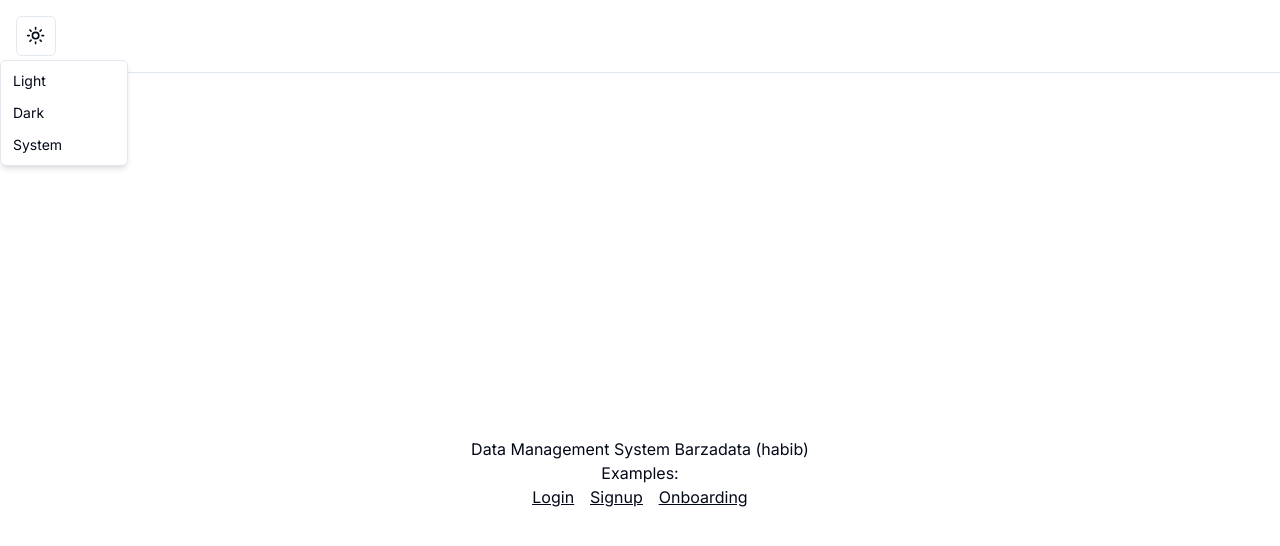
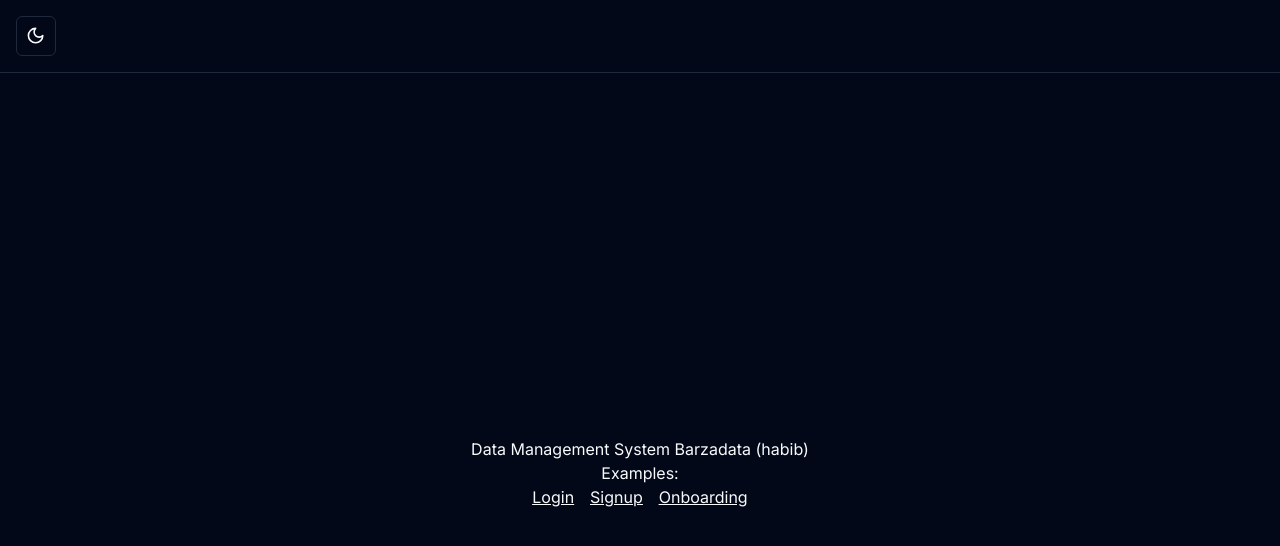
Before and after one commit to mhabbatein/data-management-system-app, a Next.js app: page / in a window 1280 px wide. Both pictures are taken after a click on the button "Toggle theme". Shown: the top 546 px of the page. Built offline with nearby package versions, Linux system fonts and the light colour scheme.

Commit message:
fix toggle button

```diff
--- a/components/ModeToggle.tsx
+++ b/components/ModeToggle.tsx
@@ -1,40 +1,33 @@
-"use client"
+"use client";
 
-import * as React from "react"
-import { Moon, Sun } from "lucide-react"
-import { useTheme } from "next-themes"
+import * as React from "react";
+import { Moon, Sun } from "lucide-react";
+import { useTheme } from "next-themes";
 
-import { Button } from "@/components/ui/button"
+import { Button } from "@/components/ui/button";
 import {
   DropdownMenu,
   DropdownMenuContent,
   DropdownMenuItem,
   DropdownMenuTrigger,
-} from "@/components/ui/dropdown-menu"
+} from "@/components/ui/dropdown-menu";
 
 export function ModeToggle() {
-  const { setTheme } = useTheme()
+  const { theme, setTheme } = useTheme();
 
   return (
-    <DropdownMenu>
-      <DropdownMenuTrigger asChild>
-        <Button variant="outline" size="icon">
+    <Button variant="outline" size="icon">
+      {theme == "dark" ? (
+        <div onClick={() => setTheme("light")}>
+          <Moon className="h-[1.2rem] w-[1.2rem] rotate-0 scale-100 transition-all" />
+        </div>
+      ) : (
+        <div onClick={() => setTheme("dark")}>
           <Sun className="h-[1.2rem] w-[1.2rem] rotate-0 scale-100 transition-all dark:-rotate-90 dark:scale-0" />
-          <Moon className="absolute h-[1.2rem] w-[1.2rem] rotate-90 scale-0 transition-all dark:rotate-0 dark:scale-100" />
-          <span className="sr-only">Toggle theme</span>
-        </Button>
-      </DropdownMenuTrigger>
-      <DropdownMenuContent align="end">
-        <DropdownMenuItem onClick={() => setTheme("light")}>
-          Light
-        </DropdownMenuItem>
-        <DropdownMenuItem onClick={() => setTheme("dark")}>
-          Dark
-        </DropdownMenuItem>
-        <DropdownMenuItem onClick={() => setTheme("system")}>
-          System
-        </DropdownMenuItem>
-      </DropdownMenuContent>
-    </DropdownMenu>
-  )
+        </div>
+      )}
+
+      <span className="sr-only">Toggle theme</span>
+    </Button>
+  );
 }
```
